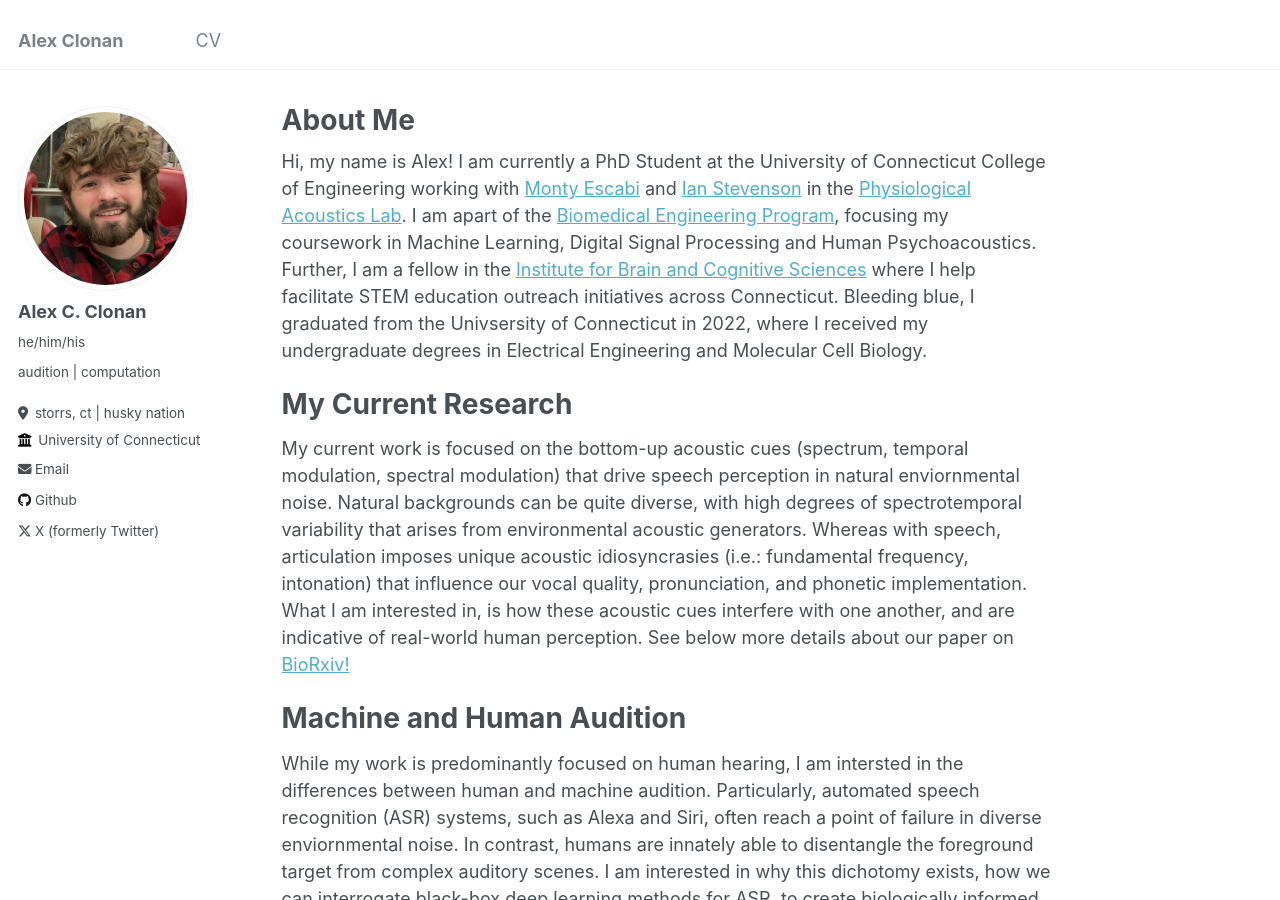
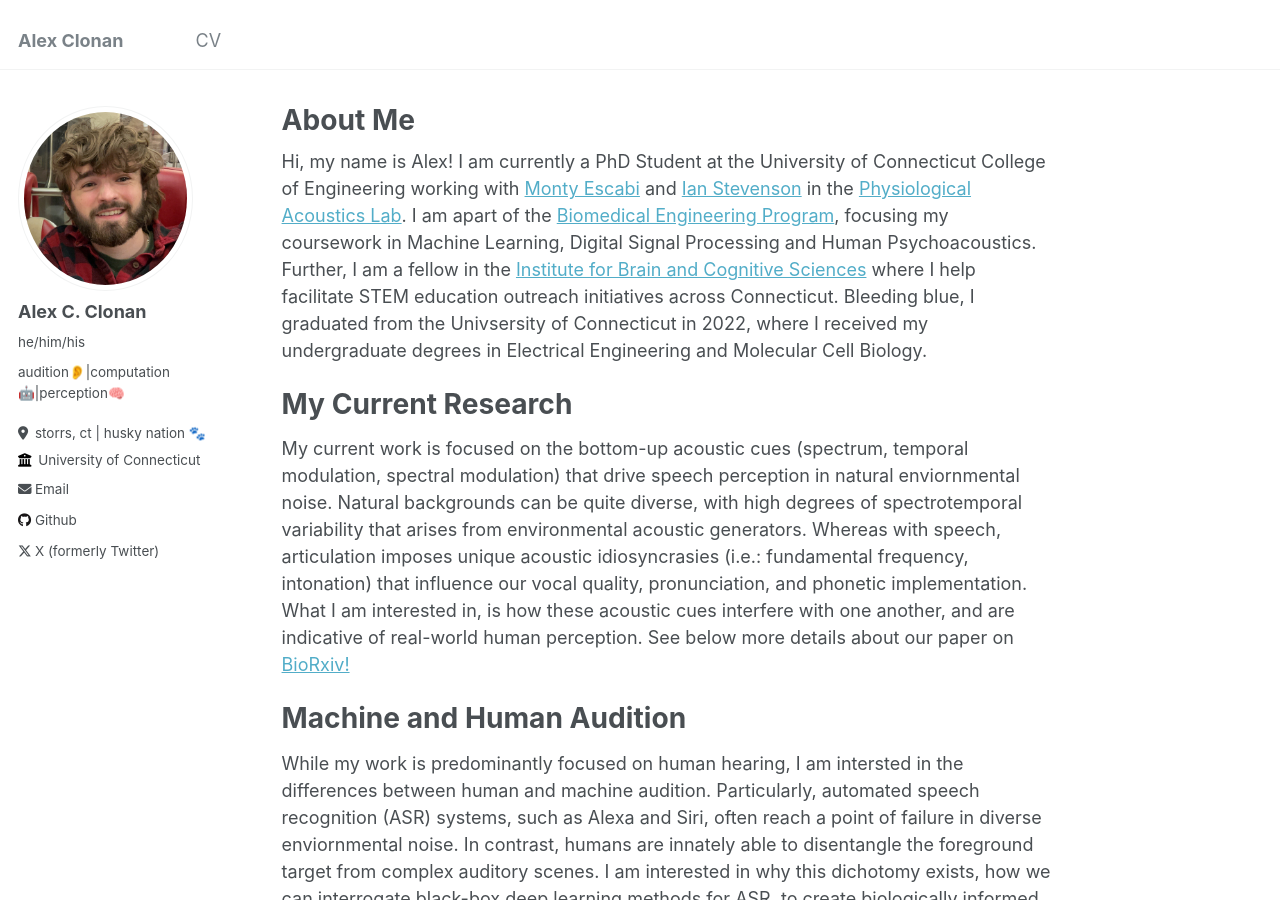
Before and after one commit to aclonan/aclonan.github.io, a Jekyll site: the page built from _pages/about.md, in a window 1280 px wide and 900 px high. Built offline with Jekyll 4.4.1, drawn with Linux system fonts in a browser that asks for light colours.

Commit message:
Update _config.yml

```diff
--- a/_config.yml
+++ b/_config.yml
@@ -24,8 +24,8 @@ author:
   avatar           : "Profile.png"
   name             : "Alex C. Clonan"
   pronouns         : "he/him/his"
-  bio              : "audition | computation "
-  location         : "storrs, ct | husky nation"
+  bio              : "audition👂|computation🤖|perception🧠"
+  location         : "storrs, ct | husky nation 🐾"
   employer         : "University of Connecticut"
   uri              : # URL
   email            : "alex.clonan@uconn.edu"
```
